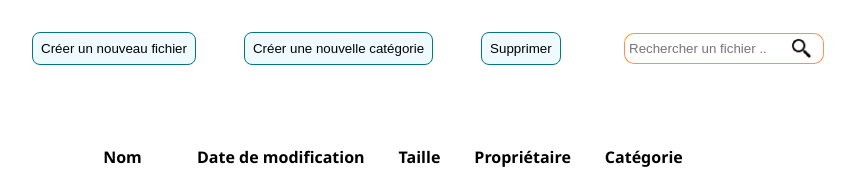
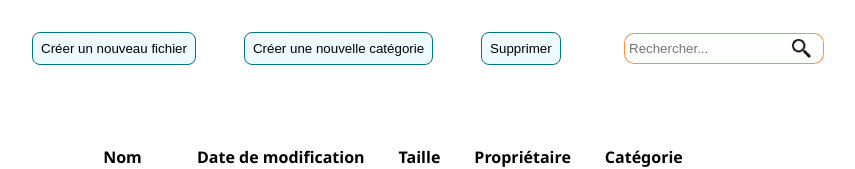
Before and after one commit to Luigitou/cesi-sources, a Vue app: page /#/gestionressources in a window 1280 px wide. Shown: the top 169 px of the page, without its empty margins (16-871 px from the left). Built offline with nearby package versions, Linux system fonts and the light colour scheme.

Commit message:
Modification placeholder barre de recherche pour les admin

```diff
--- a/src/components/common/Header/SearchBarAdmin.vue
+++ b/src/components/common/Header/SearchBarAdmin.vue
@@ -1,6 +1,6 @@
 <template>
   <div>
-    <input class="input" type="text" placeholder="Rechercher un fichier .." id="search" name="search"/>
+    <input class="input" type="text" placeholder="Rechercher..." id="search" name="search"/>
     <button class="btn" type="submit"><img src="../../../assets/SuperAdmin/chercher.png"></button>
   </div>
 </template>
```
